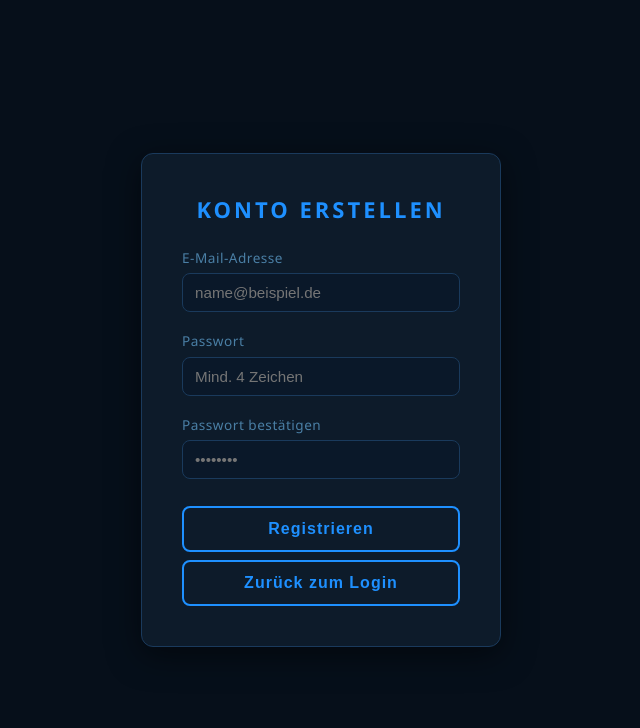
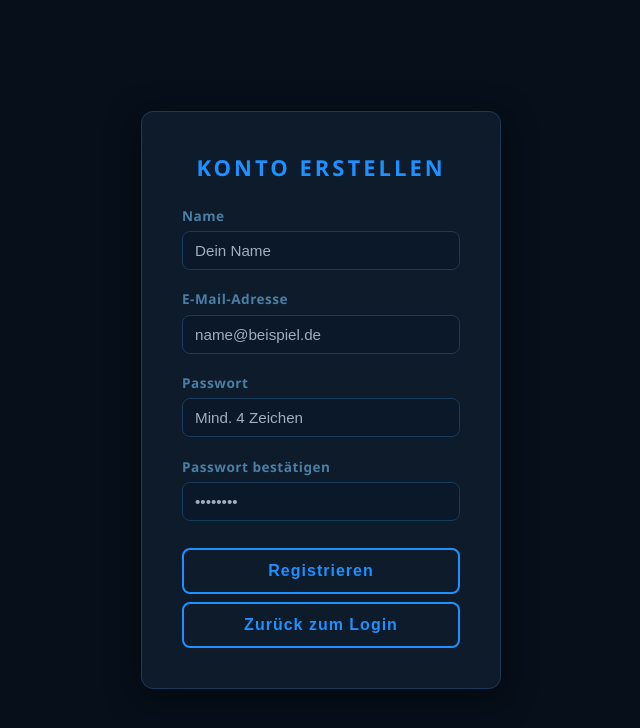
Before and after one commit to vinci44m/SonicFrontend, a Vue app: page /register in a window 1280 px wide. Shown: the top 728 px of the page, without its empty margins (319-959 px from the left). Built offline with nearby package versions, Linux system fonts and the light colour scheme.

Commit message:
wird schon bitte3.0

```diff
--- a/src/config.js
+++ b/src/config.js
@@ -0,0 +1,2 @@
+export const API_BASE = 'https://sonicbackend-production.up.railway.app'
+export const API_URL = `${API_BASE}/api`
--- a/src/views/Register.vue
+++ b/src/views/Register.vue
@@ -2,6 +2,10 @@
   <div class="auth-container">
     <h2>Konto erstellen</h2>
     <form @submit.prevent="handleRegister">
+      <div class="input-group">
+        <label for="reg-name">Name</label>
+        <input type="text" id="reg-name" v-model="regName" placeholder="Dein Name" required />
+      </div>
       <div class="input-group">
         <label for="reg-email">E-Mail-Adresse</label>
         <input type="email" id="reg-email" v-model="regEmail" placeholder="name@beispiel.de" required />
@@ -27,12 +31,15 @@
 <script setup>
 import { ref } from 'vue'
 import { useRouter } from 'vue-router'
+import { API_URL } from '../config.js'
 
 const router = useRouter()
+const regName = ref('')
 const regEmail = ref('')
 const regPassword = ref('')
 const regConfirm = ref('')
 const errorMessage = ref('')
+const successMessage = ref('')
 
 const handleRegister = async () => {
   errorMessage.value = ''
@@ -43,14 +50,14 @@ const handleRegister = async () => {
   }
 
   try {
-    // Hier schickt das Frontend die Daten an dein Laravel-Backend
-    const response = await fetch('https://sonicbackend-production.up.railway.app/api/register', {
+    const response = await fetch(`${API_URL}/register`, {
       method: 'POST',
       headers: {
         'Content-Type': 'application/json',
         'Accept': 'application/json'
       },
       body: JSON.stringify({
+        name: regName.value,
         email: regEmail.value,
         password: regPassword.value
       })
@@ -71,3 +78,45 @@ const handleRegister = async () => {
   }
 }
 </script>
+<style>
+/* Container für die Formular-Gruppen */
+.input-group {
+  display: flex;
+  flex-direction: column;
+  margin-bottom: 1.25rem; /* Abstand nach unten zum nächsten Feld */
+  width: 100%;
+  max-width: 400px; /* Begrenzt die Breite auf ein schönes Maß */
+}
+
+/* Styling für die Beschriftung (Label) */
+.input-group label {
+  font-size: 0.9rem;
+  font-weight: 600;
+  color: #4a5568; /* Ein angenehmes Dunkelgrau */
+  margin-bottom: 0.5rem; /* Abstand zum Eingabefeld darunter */
+  text-align: left;
+}
+
+/* Styling für die Eingabefelder (Input) */
+.input-group input {
+  padding: 0.75rem 1rem;
+  font-size: 1rem;
+  border: 1px solid #cbd5e1; /* Heller, unauffälliger Rahmen */
+  border-radius: 8px; /* Schöne, moderne Rundung */
+  background-color: #ffffff;
+  color: #1a202c;
+  outline: none;
+  transition: all 0.2s ease-in-out; /* Macht den Klick-Effekt flüssiger */
+}
+
+/* Platzhalter-Text (Placeholder) */
+.input-group input::placeholder {
+  color: #a0aec0; /* Dezentes Grau für den Beispiel-Text */
+}
+
+/* Effekt, wenn man in das Feld hineinklickt (Focus) */
+.input-group input:focus {
+  border-color: #4f46e5; /* Ändert den Rahmen z.B. zu einem modernen Indigo/Blau */
+  box-shadow: 0 0 0 3px rgba(79, 70, 229, 0.15); /* Sanfter Leuchteffekt außen herum */
+}
+</style>
```
